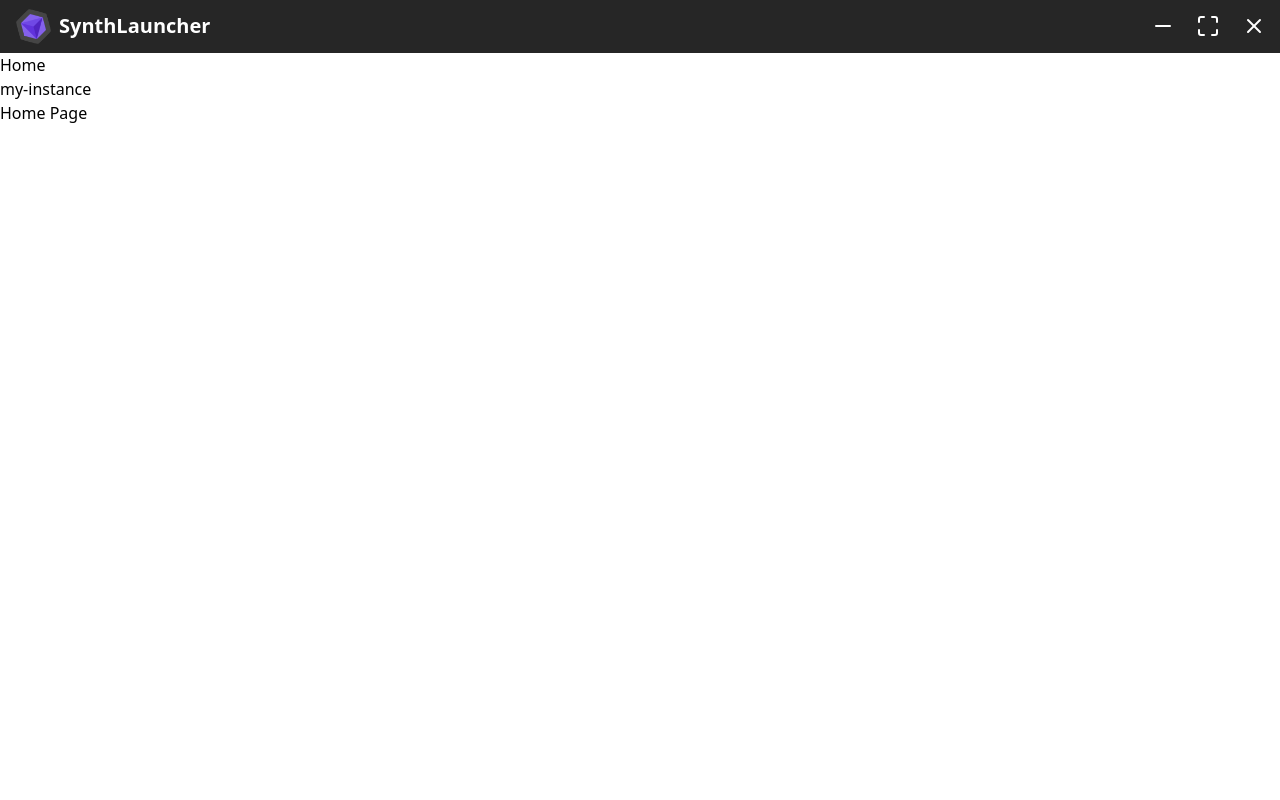
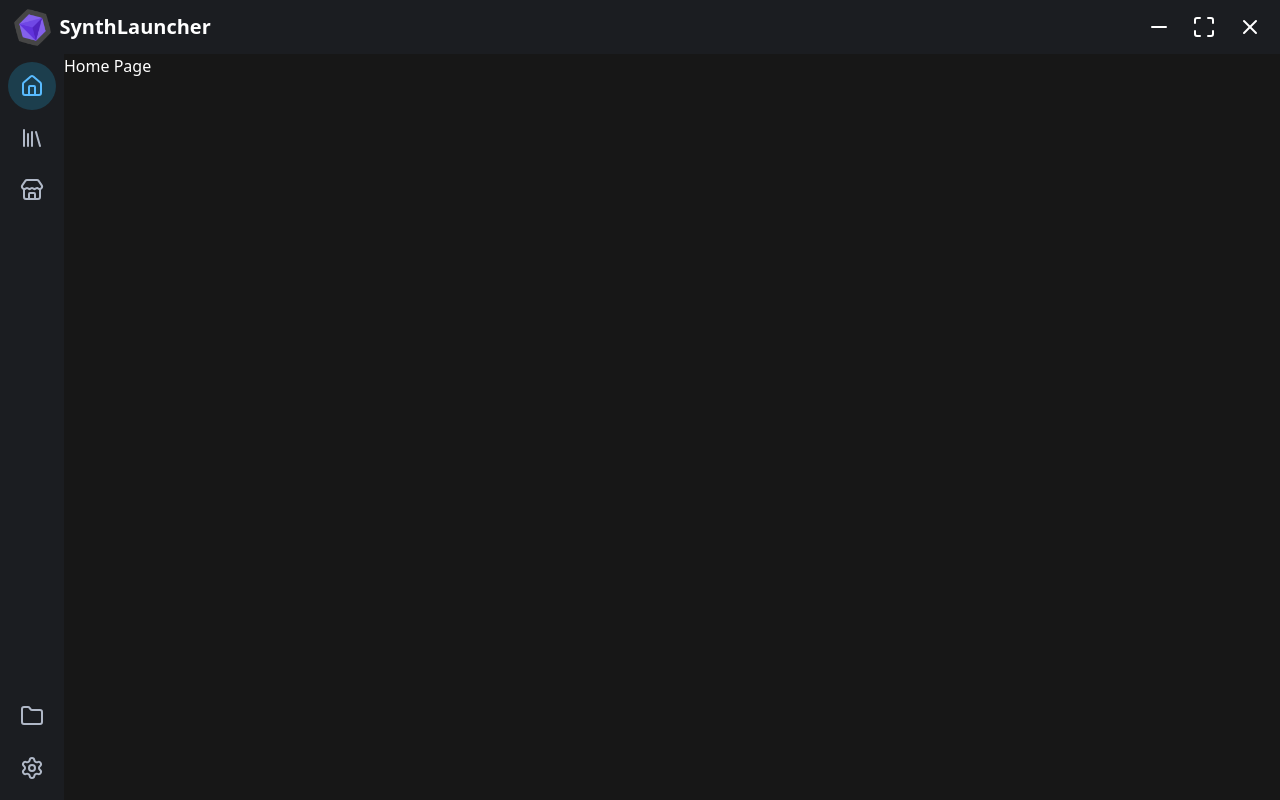
Before and after one commit to SynthLauncher/SynthLauncher, a Vue app in the folder crates/sl-frontend/: page / in a window 1280 px wide. Built offline with nearby package versions, Linux system fonts and the light colour scheme.

Commit message:
Some progress on the UI

```diff
--- a/crates/sl-frontend/src/App.vue
+++ b/crates/sl-frontend/src/App.vue
@@ -1,15 +1,15 @@
 <script setup lang="ts">
 import Navbar from './components/Navbar.vue';
+import NavigationSidebar from './components/NavigationSidebar.vue';
 
 </script>
 
 <template>
-  <main>
+  <main class="bg-neutral-900 h-screen w-screen flex flex-col overflow-y-hidden">
     <Navbar />
-    <div class="flex flex-col">
-      <router-link :to="{ name: 'home' }">Home</router-link>
-      <router-link :to="{ name: 'instance', params: { instance_name: 'my-instance' }}">my-instance</router-link>
+    <div class="flex w-full h-full">
+      <NavigationSidebar />
+      <router-view />
     </div>
-    <router-view />
   </main>
 </template>
--- /dev/null
+++ b/crates/sl-frontend/src/components/AccountsSidebar.vue
@@ -0,0 +1,5 @@
+<template>
+    <main class="bg-red-500 p-8 h-full">
+
+    </main>
+</template>
--- a/crates/sl-frontend/src/components/Navbar.vue
+++ b/crates/sl-frontend/src/components/Navbar.vue
@@ -1,12 +1,12 @@
 <template>
   <nav
-    class="w-full flex h-[3.3rem] justify-between items-center p-1 bg-layout bg-neutral-800"
+    class="w-full flex h-[3.4rem] justify-between items-center p-2 bg-[#1b1d21]"
     data-tauri-drag-region
   >
-    <div class="flex items-center gap-2 ml-[0.75rem]">
+    <div class="flex items-center gap-2 ml-[0.4rem]">
       <img
-        width="35"
-        height="35"
+        width="37"
+        height="37"
         src="/images/synthlauncher-logo.png"
         alt="SynthLauncher Logo"
       />
--- /dev/null
+++ b/crates/sl-frontend/src/components/NavigationSidebar.vue
@@ -0,0 +1,46 @@
+<script setup lang="ts">
+import { Folder, Home, Library, Settings, Store } from 'lucide-vue-next';
+import NavigationSidebarItem from './NavigationSidebarItem.vue';
+import { useRoute, useRouter } from 'vue-router';
+
+const router = useRouter();
+const route = useRoute();
+</script>
+
+<template>
+  <div class="flex flex-col items-center justify-between p-2 bg-[#1b1d21]">
+    <div class="flex flex-col gap-1">
+      <NavigationSidebarItem
+        id="home"
+        label="Home"
+        :icon="Home"
+        :active="route.path === '/'"
+      />
+      <NavigationSidebarItem
+        id="instance"
+        label="Instances"
+        :icon="Library"
+        :active="route.path === '/instances'"
+      />
+      <NavigationSidebarItem
+        id="store"
+        label="Store"
+        :icon="Store"
+        :active="route.path === '/store'"
+      />
+    </div>
+
+    <div class="flex flex-col gap-1">
+      <NavigationSidebarItem
+        id="folder"
+        label="Folder"
+        :icon="Folder"
+      />
+      <NavigationSidebarItem
+        id="settings"
+        label="Settings"
+        :icon="Settings"
+      />
+    </div>
+  </div>
+</template>
--- /dev/null
+++ b/crates/sl-frontend/src/components/NavigationSidebarItem.vue
@@ -0,0 +1,29 @@
+<script setup lang="ts">
+interface Props {
+  id: string;
+  label: string;
+  icon: any;
+  active?: boolean;
+  onClick?: () => void;
+}
+
+const props = defineProps<Props>();
+
+const handleClick = () => {
+  props.onClick?.();
+};
+</script>
+
+<template>
+  <button
+    :class="[
+      'flex items-center gap-3 px-3 py-3 rounded-full cursor-pointer transition-colors',
+      props.active
+        ? 'bg-[#1fc0fe]/20 hover:bg-[#1fc0fe]/30 text-[#59bbfe]'
+        : 'bg-transparent text-[#b0b8c7] hover:bg-[#9eb0b8]/20 hover:text-[#c2cbcf]',
+    ]"
+    @click="handleClick"
+  >
+    <component :is="props.icon" :size="24" />
+  </button>
+</template>
--- a/crates/sl-frontend/src/pages/HomePage.vue
+++ b/crates/sl-frontend/src/pages/HomePage.vue
@@ -1,5 +1,5 @@
 <template>
-    <main>
+    <main class="text-white">
         Home Page
     </main>
 </template>
```
